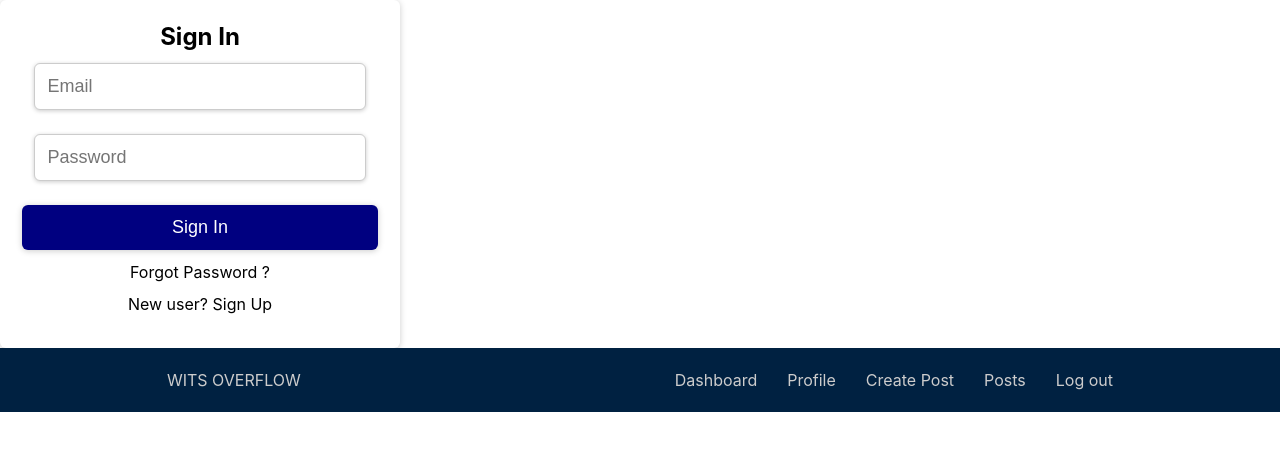
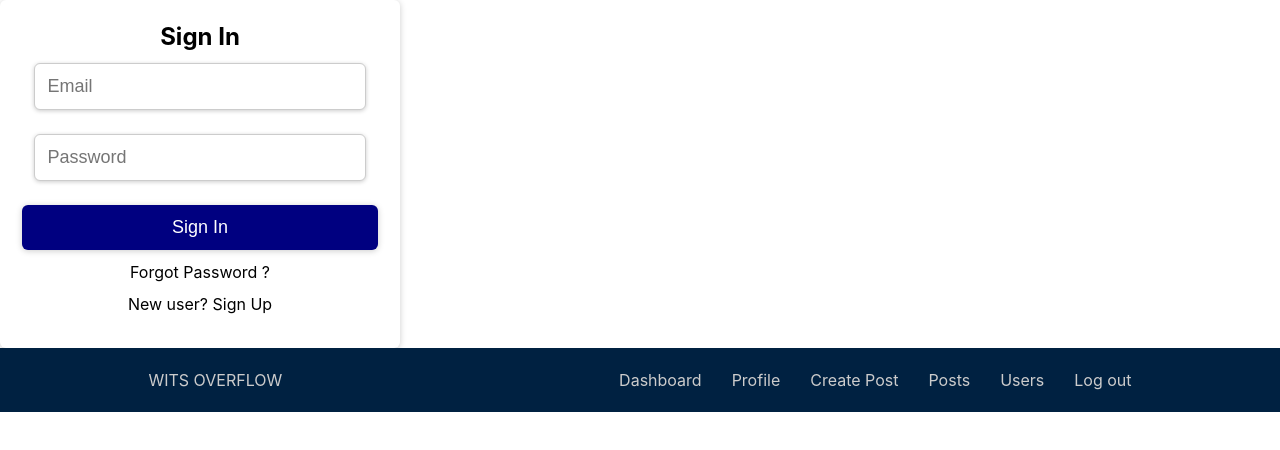
Before and after one commit to TRJMajika/Wits_Overflow_tt, a React (Create React App) app: page /dashboard in a window 1280 px wide. Shown: the top 450 px of the page. Built offline with nearby package versions, Linux system fonts and the light colour scheme; no server answers.

Commit message:
Update navbar.jsx

```diff
--- a/src/components/navbar.jsx
+++ b/src/components/navbar.jsx
@@ -46,11 +46,11 @@ function Navbar() {
             Posts
           </a>
         </li>
-        {/* <li className="nav__item">
-          <a href="#" className="nav__link">
+         <li className="nav__item">
+          <a href="/allusers" className="nav__link">
             Users
           </a>
-        </li> */}
+        </li>
         <li className="nav__item">
           <a href="/" className="nav__link">
           <div onClick={logoutUser}>Log out</div>
```
